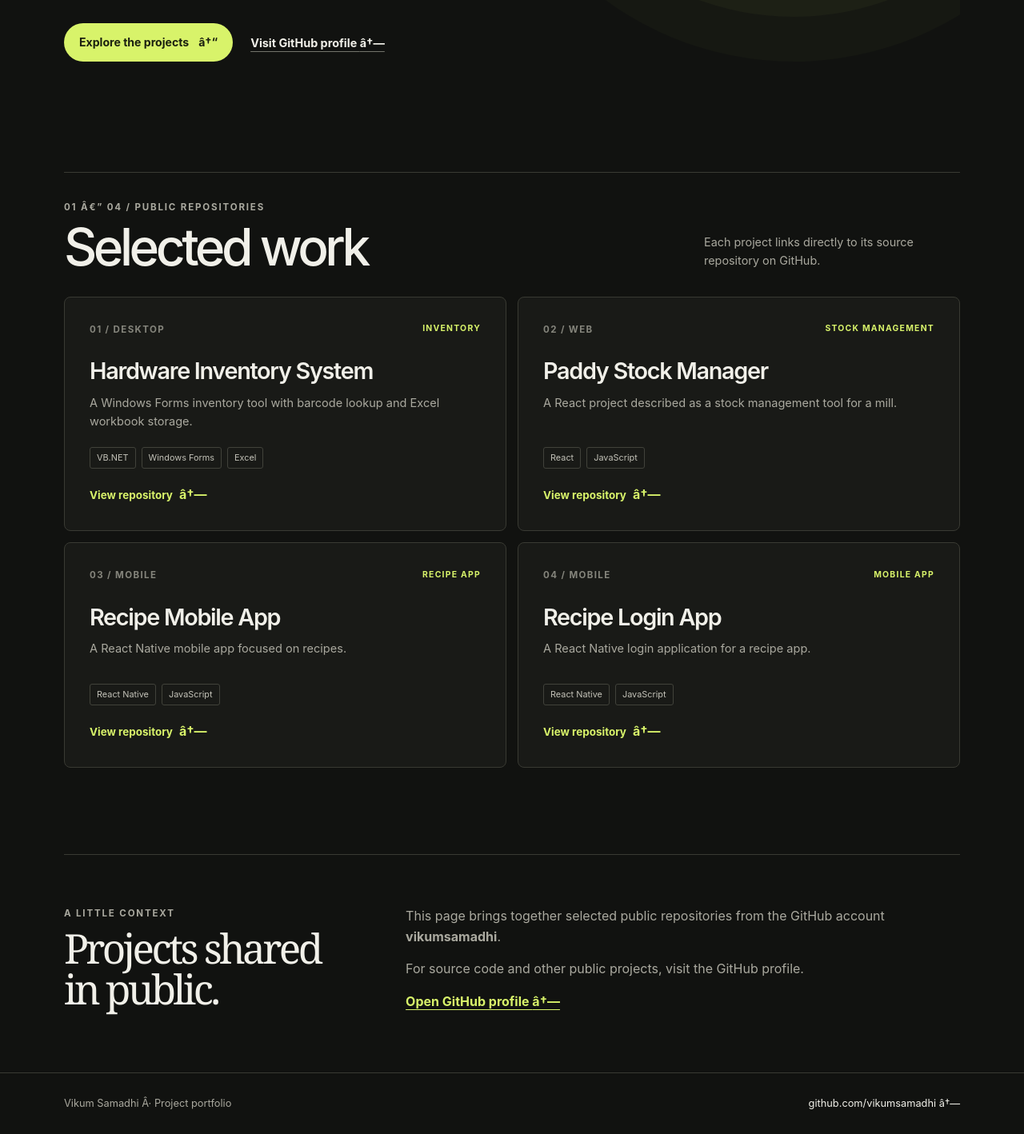
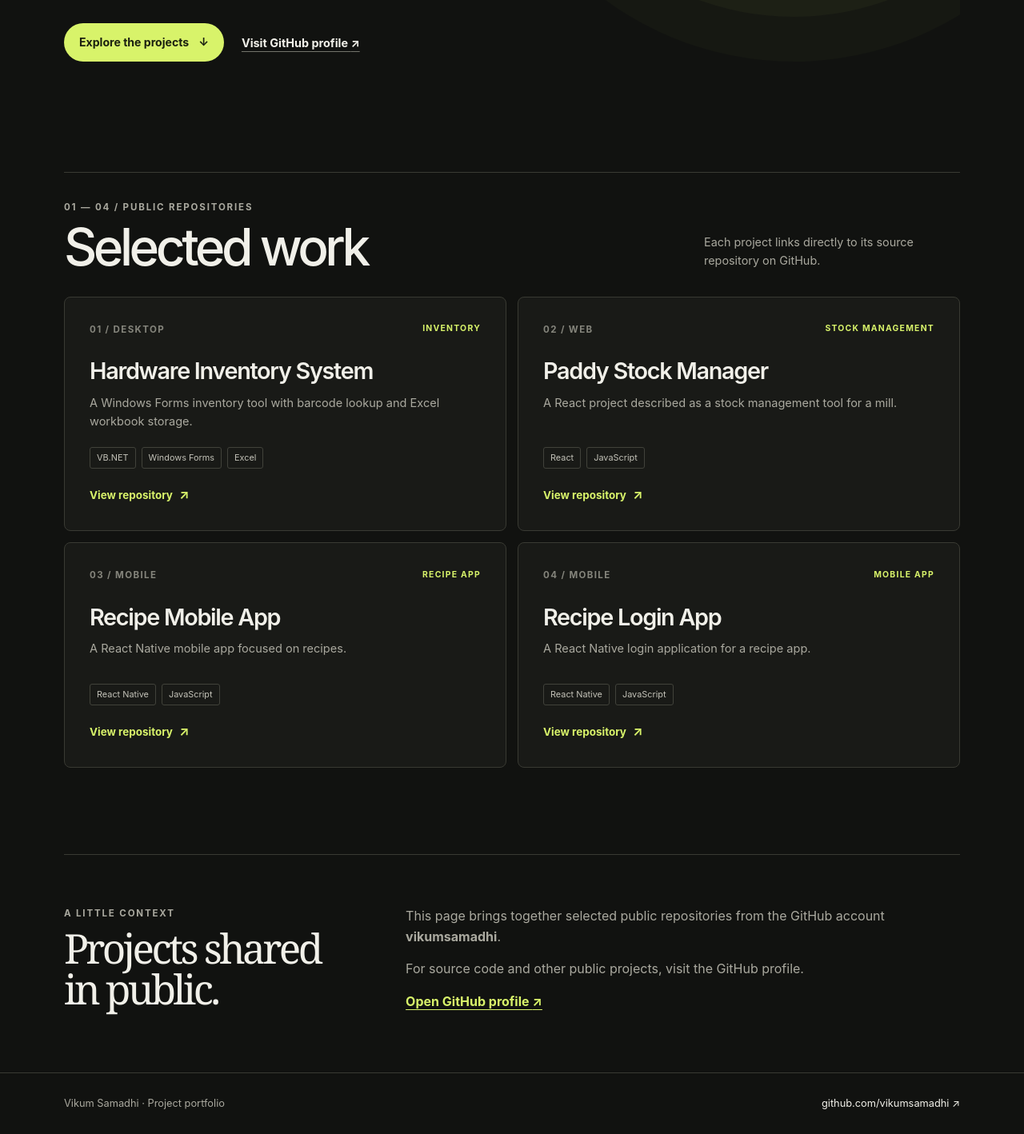
Before and after one commit to vikumsamadhi/my-portfolio, a plain HTML site: page index.html in a window 1280 px wide. Shown: the part 760-2178 px from the top of the page at 80% size. Drawn offline with Linux system fonts and the light colour scheme.

Commit message:
Fix special characters in index.html
Updated special characters in meta tags and links for consistency.

```diff
--- a/index.html
+++ b/index.html
@@ -5,10 +5,10 @@
   <meta name="viewport" content="width=device-width, initial-scale=1">
   <meta name="theme-color" content="#111210">
   <meta name="description" content="Selected software projects by Vikum Samadhi, including inventory tools and mobile apps.">
-  <meta property="og:title" content="Vikum Samadhi â€” Selected Projects">
+  <meta property="og:title" content="Vikum Samadhi — Selected Projects">
   <meta property="og:description" content="A collection of public software projects by Vikum Samadhi.">
   <meta property="og:type" content="website">
-  <title>Vikum Samadhi â€” Selected Projects</title>
+  <title>Vikum Samadhi — Selected Projects</title>
   <style>
     :root {
       color-scheme: dark;
@@ -111,7 +111,7 @@
       <nav aria-label="Main navigation">
         <a href="#projects">Projects</a>
         <a href="#about">About</a>
-        <a class="profile-link" href="https://github.com/vikumsamadhi" target="_blank" rel="noopener noreferrer">GitHub <span aria-hidden="true">â†—</span></a>
+        <a class="profile-link" href="https://github.com/vikumsamadhi" target="_blank" rel="noopener noreferrer">GitHub <span aria-hidden="true">↗</span></a>
       </nav>
     </div>
   </header>
@@ -121,13 +121,13 @@
       <h1 id="hero-title">Useful tools<br>for <em>everyday work.</em></h1>
       <p class="intro">A selection of public projects by Vikum Samadhi, spanning inventory tools and mobile apps.</p>
       <div class="hero-actions">
-        <a class="button" href="#projects">Explore the projects <span aria-hidden="true">â†“</span></a>
-        <a class="text-link" href="https://github.com/vikumsamadhi" target="_blank" rel="noopener noreferrer">Visit GitHub profile <span aria-hidden="true">â†—</span></a>
+        <a class="button" href="#projects">Explore the projects <span aria-hidden="true">↓</span></a>
+        <a class="text-link" href="https://github.com/vikumsamadhi" target="_blank" rel="noopener noreferrer">Visit GitHub profile <span aria-hidden="true">↗</span></a>
       </div>
     </section>
     <section class="shell work" id="projects" aria-labelledby="projects-title">
       <div class="section-head">
-        <div><p class="section-label">01 â€” 04 / Public repositories</p><h2 id="projects-title">Selected work</h2></div>
+        <div><p class="section-label">01 — 04 / Public repositories</p><h2 id="projects-title">Selected work</h2></div>
         <p class="section-note">Each project links directly to its source repository on GitHub.</p>
       </div>
       <div class="project-grid">
@@ -136,28 +136,28 @@
           <h3>Hardware Inventory System</h3>
           <p>A Windows Forms inventory tool with barcode lookup and Excel workbook storage.</p>
           <div class="tags" aria-label="Technologies"><span>VB.NET</span><span>Windows Forms</span><span>Excel</span></div>
-          <a class="repo-link" href="https://github.com/vikumsamadhi/HardwareInventorySystem" target="_blank" rel="noopener noreferrer">View repository <span aria-hidden="true">â†—</span></a>
+          <a class="repo-link" href="https://github.com/vikumsamadhi/HardwareInventorySystem" target="_blank" rel="noopener noreferrer">View repository <span aria-hidden="true">↗</span></a>
         </article>
         <article class="project">
           <div class="project-head"><span class="project-number">02 / WEB</span><span class="project-type">Stock management</span></div>
           <h3>Paddy Stock Manager</h3>
           <p>A React project described as a stock management tool for a mill.</p>
           <div class="tags" aria-label="Technologies"><span>React</span><span>JavaScript</span></div>
-          <a class="repo-link" href="https://github.com/vikumsamadhi/Paddy_Stock_Manager" target="_blank" rel="noopener noreferrer">View repository <span aria-hidden="true">â†—</span></a>
+          <a class="repo-link" href="https://github.com/vikumsamadhi/Paddy_Stock_Manager" target="_blank" rel="noopener noreferrer">View repository <span aria-hidden="true">↗</span></a>
         </article>
         <article class="project">
           <div class="project-head"><span class="project-number">03 / MOBILE</span><span class="project-type">Recipe app</span></div>
           <h3>Recipe Mobile App</h3>
           <p>A React Native mobile app focused on recipes.</p>
           <div class="tags" aria-label="Technologies"><span>React Native</span><span>JavaScript</span></div>
-          <a class="repo-link" href="https://github.com/vikumsamadhi/Recipe_mobile_app" target="_blank" rel="noopener noreferrer">View repository <span aria-hidden="true">â†—</span></a>
+          <a class="repo-link" href="https://github.com/vikumsamadhi/Recipe_mobile_app" target="_blank" rel="noopener noreferrer">View repository <span aria-hidden="true">↗</span></a>
         </article>
         <article class="project">
           <div class="project-head"><span class="project-number">04 / MOBILE</span><span class="project-type">Mobile app</span></div>
           <h3>Recipe Login App</h3>
           <p>A React Native login application for a recipe app.</p>
           <div class="tags" aria-label="Technologies"><span>React Native</span><span>JavaScript</span></div>
-          <a class="repo-link" href="https://github.com/vikumsamadhi/login_App" target="_blank" rel="noopener noreferrer">View repository <span aria-hidden="true">â†—</span></a>
+          <a class="repo-link" href="https://github.com/vikumsamadhi/login_App" target="_blank" rel="noopener noreferrer">View repository <span aria-hidden="true">↗</span></a>
         </article>
       </div>
     </section>
@@ -166,10 +166,10 @@
       <div class="about-copy">
         <p>This page brings together selected public repositories from the GitHub account <strong>vikumsamadhi</strong>.</p>
         <p>For source code and other public projects, visit the GitHub profile.</p>
-        <a href="https://github.com/vikumsamadhi" target="_blank" rel="noopener noreferrer">Open GitHub profile <span aria-hidden="true">â†—</span></a>
+        <a href="https://github.com/vikumsamadhi" target="_blank" rel="noopener noreferrer">Open GitHub profile <span aria-hidden="true">↗</span></a>
       </div>
     </section>
   </main>
-  <footer><div class="shell footer-inner"><span>Vikum Samadhi Â· Project portfolio</span><a href="https://github.com/vikumsamadhi" target="_blank" rel="noopener noreferrer">github.com/vikumsamadhi <span aria-hidden="true">â†—</span></a></div></footer>
+  <footer><div class="shell footer-inner"><span>Vikum Samadhi · Project portfolio</span><a href="https://github.com/vikumsamadhi" target="_blank" rel="noopener noreferrer">github.com/vikumsamadhi <span aria-hidden="true">↗</span></a></div></footer>
 </body>
 </html>
```
